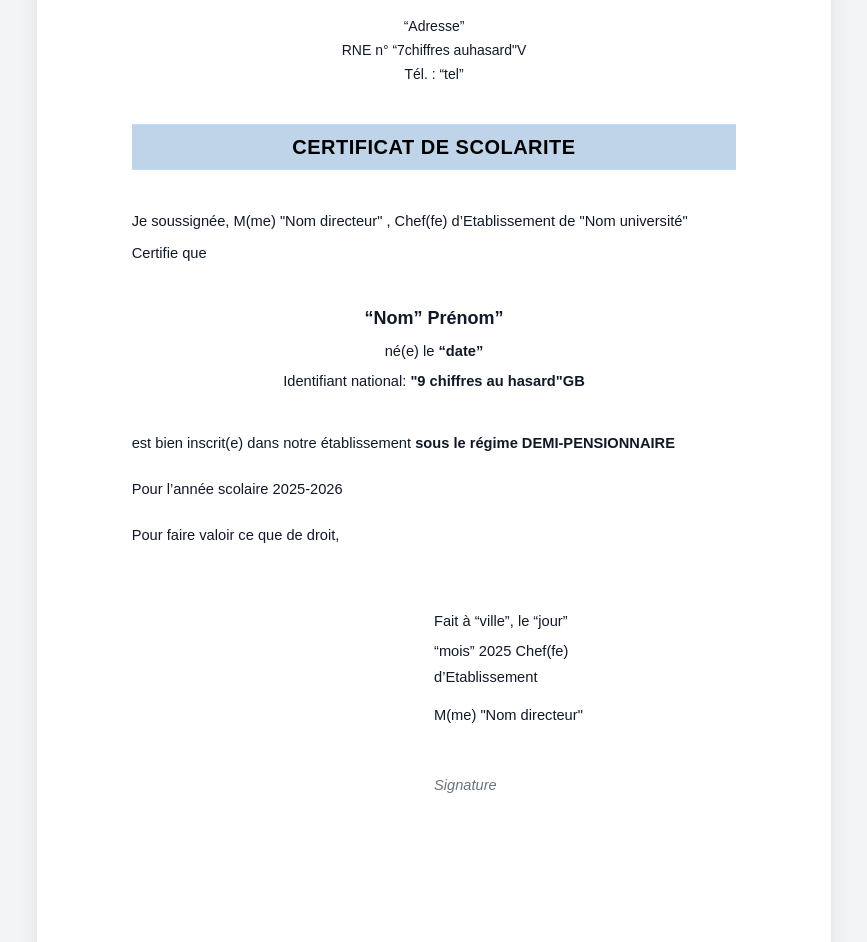
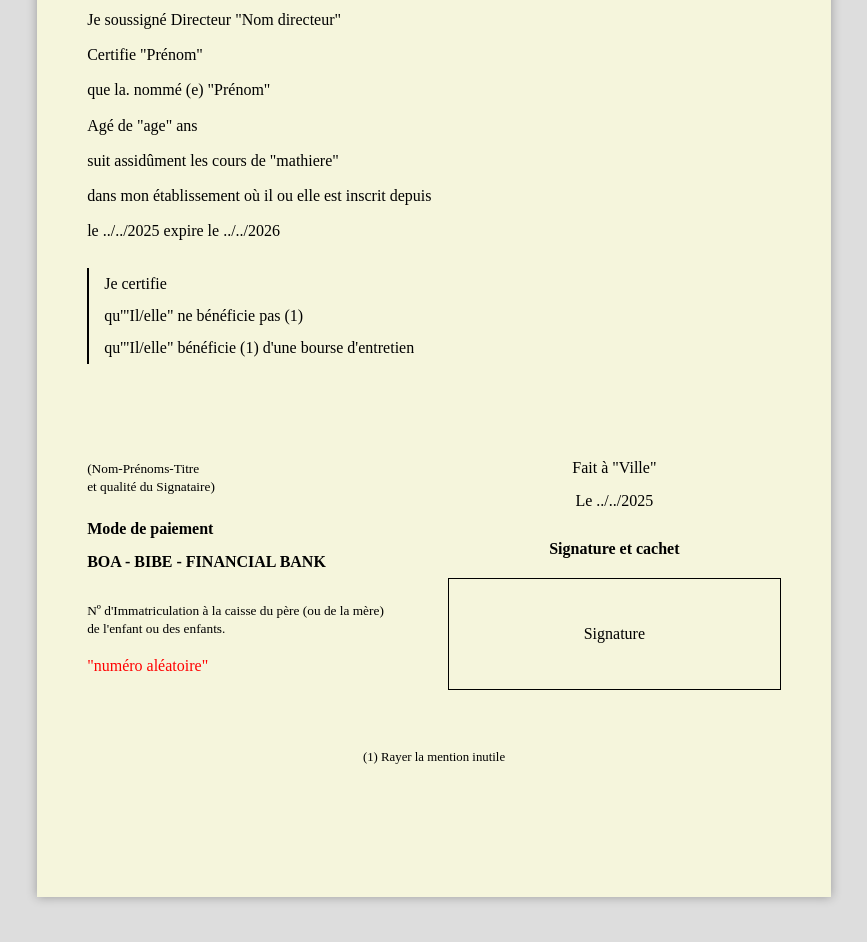
Before and after one commit to Antonin2938/carte-etudiant-france, a plain HTML site: page model.html in a window 1280 px wide. Shown: the part 246-1188 px from the top of the page, without its empty margins (206-1073 px from the left). After the commit the page ends 1163 px from the top, so only its background shows below. Drawn offline with nearby package versions, Linux system fonts and the light colour scheme.

Commit message:
Nouveau modèle de certificat FR - style classique

```diff
--- a/model.html
+++ b/model.html
@@ -1,108 +1,176 @@
 <!DOCTYPE html>
 <html lang="fr">
+
 <head>
     <meta charset="UTF-8">
     <meta name="viewport" content="width=device-width, initial-scale=1.0">
     <title>Certificat de Scolarité</title>
-    <script src="https://cdn.tailwindcss.com"></script>
     <style>
-        /* Configuration pour l'impression */
-        @media print {
         body {
-                background: white;
-            }
-            .page-shadow {
-                box-shadow: none;
+            font-family: "Times New Roman", serif;
             margin: 0;
-                width: 100%;
-                max-width: 100%;
-            }
-            .no-print {
-                display: none;
-            }
-            /* Force l'impression des couleurs de fond (la barre bleue) */
-            * {
-                -webkit-print-color-adjust: exact !important;
-                print-color-adjust: exact !important;
-            }
+            padding: 20px;
+            background-color: #ddd;
         }
 
-        /* Police similaire aux documents administratifs */
-        body {
-            font-family: 'Arial', sans-serif;
+        .page {
+            width: 210mm;
+            min-height: 297mm;
+            margin: 0 auto;
+            padding: 40px 50px;
+            background-color: #f5f5dc;
+            box-sizing: border-box;
+            box-shadow: 0 0 10px rgba(0, 0, 0, 0.3);
+        }
+
+        .header {
+            text-align: center;
+            margin-bottom: 30px;
+        }
+
+        .header h3 {
+            margin: 2px 0;
+            font-weight: normal;
+        }
+
+        .header h1 {
+            margin: 20px 0;
+            text-decoration: underline;
+        }
+
+        .header h2 {
+            font-weight: normal;
+            font-size: 1.1em;
+            margin: 15px 0;
+        }
+
+        .content {
+            line-height: 2.2;
+        }
+
+        .content p {
+            margin: 0;
+        }
+
+        .field {
+            display: inline;
+        }
+
+        .certification-box {
+            margin: 20px 0;
+            padding-left: 15px;
+            border-left: 2px solid #000;
+            line-height: 2;
+        }
+
+        .certification-box p {
+            margin: 0;
+        }
+
+        .footer {
+            display: flex;
+            justify-content: space-between;
+            margin-top: 80px;
+        }
+
+        .footer-left,
+        .footer-right {
+            width: 48%;
+        }
+
+        .footer-left p {
+            margin: 15px 0;
+        }
+
+        .footer-right p {
+            margin: 15px 0;
+        }
+
+        .footer-right {
+            text-align: center;
+        }
+
+        .signature-box {
+            border: 1px solid #000;
+            padding: 15px;
+            margin-top: 20px;
+            min-height: 80px;
+            text-align: center;
+            display: flex;
+            align-items: center;
+            justify-content: center;
+        }
+
+        .note {
+            font-size: 0.8em;
+            text-align: center;
+            margin-top: 60px;
+        }
+
+        .signataire-info {
+            margin-bottom: 25px;
+        }
+
+        .payment-info {
+            margin-top: 25px;
         }
     </style>
 </head>
-<body class="bg-gray-100 min-h-screen flex flex-col items-center py-8">
 
-    <!-- Bouton d'impression (visible uniquement à l'écran) -->
-    <div class="no-print mb-6">
-        <button onclick="window.print()" class="bg-blue-600 hover:bg-blue-700 text-white font-bold py-2 px-4 rounded shadow transition">
-            Imprimer / Enregistrer en PDF
-        </button>
+<body>
+    <div class="page">
+        <div class="header">
+            <h3>CAISSE NATIONALE DE SECURITE SOCIALE</h3>
+            <h3>B.P. 374 COTONOU</h3>
+            <hr style="width: 50px; margin: 10px auto;">
+            <h1>CERTIFICAT DE SCOLARITE</h1>
+            <h2>ANNEE SCOLAIRE 2005.. 2006.</h2>
         </div>
 
-    <!-- La feuille A4 -->
-    <div class="page-shadow bg-white w-full max-w-[21cm] min-h-[29.7cm] p-[2.5cm] shadow-xl relative mx-auto text-gray-900 text-[11pt]">
+        <div class="content">
+            <p>Je soussigné Directeur <span class="field">"Nom directeur"</span></p>
+            <p>Certifie <span class="field">"Prénom"</span></p>
+            <p>que l<span class="field">a</span>. nommé (e) <span class="field">"Prénom"</span></p>
+            <p>Agé de <span class="field">"age"</span> ans</p>
+            <p>suit assidûment les cours de <span class="field">"mathiere"</span></p>
+            <p>dans mon établissement où il ou elle est inscrit depuis</p>
+            <p>le <span class="field">../../2025</span> expire le <span class="field">../../2026</span></p>
+        </div>
 
-        <!-- En-tête -->
-        <div class="text-center mb-10">
-            <h1 class="text-4xl mb-8">“LOGO”</h1>
+        <div class="certification-box">
+            <p>Je certifie</p>
+            <p>qu'<span class="field">"Il/elle"</span> ne bénéficie pas (1)</p>
+            <p>qu'<span class="field">"Il/elle"</span> bénéficie (1) d'une bourse d'entretien</p>
+        </div>
 
-            <div class="text-sm space-y-1">
-                <p>“Adresse”</p>
-                <p>RNE n° “7chiffres auhasard"V</p>
-                <p>Tél. : “tel”</p>
+        <div class="footer">
+            <div class="footer-left">
+                <div class="signataire-info">
+                    <p><small>(Nom-Prénoms-Titre<br>et qualité du Signataire)</small></p>
+                </div>
+
+                <div class="payment-info">
+                    <p><strong>Mode de paiement</strong></p>
+                    <p><strong>BOA - BIBE - FINANCIAL BANK</strong></p>
+                </div>
+
+                <div style="margin-top: 30px;">
+                    <p><small>Nº d'Immatriculation à la caisse du père (ou de la mère)<br>de l'enfant ou des
+                            enfants.</small></p>
+                    <p style="margin-top: 20px;"><span class="field" style="color: red;">"numéro aléatoire"</span></p>
                 </div>
             </div>
 
-        <!-- Titre Bleu -->
-        <div class="bg-[#bfd4e9] py-2 px-4 mb-10 text-center border-t border-b border-blue-200">
-            <h2 class="text-xl font-bold uppercase tracking-wide text-black">CERTIFICAT DE SCOLARITE</h2>
-        </div>
-
-        <!-- Corps du texte -->
-        <div class="mb-8">
-            <p class="leading-relaxed">
-                Je soussignée, M(me) "Nom directeur" , Chef(fe) d’Etablissement de "Nom université"
-            </p>
-            <p class="mt-2">Certifie que</p>
-        </div>
-
-        <!-- Informations Élève (Centré) -->
-        <div class="text-center my-10 space-y-2">
-            <p class="text-lg font-bold">“Nom” Prénom”</p>
-            <p>né(e) le <span class="font-bold">“date”</span></p>
-            <p>Identifiant national: <span class="font-bold">"9 chiffres au hasard"GB</span></p>
-        </div>
-
-        <!-- Fin du texte -->
-        <div class="space-y-6 mb-12">
-            <p>
-                est bien inscrit(e) dans notre établissement <span class="font-bold">sous le régime DEMI-PENSIONNAIRE</span>
-            </p>
-            <!-- Suppression de la classe 'font-bold' -->
-            <p>
-                Pour l’année scolaire 2025-2026
-            </p>
-            <p class="mt-8">
-                Pour faire valoir ce que de droit,
-            </p>
-        </div>
-
-        <!-- Bloc Signature (Aligné à droite) -->
-        <div class="flex justify-end mt-16">
-            <div class="text-left w-1/2 relative">
-                <p class="mb-2">Fait à “ville”, le “jour”</p>
-                <p class="mb-1">“mois” 2025 Chef(fe)</p>
-                <p class="mb-4">d’Etablissement</p>
-                <p class="mb-2">M(me) "Nom directeur"</p>
-
-                <!-- Remplacement de la signature graphique par du texte -->
-                <p class="mt-12 italic text-gray-500">Signature</p>
+            <div class="footer-right">
+                <p>Fait à <span class="field">"Ville"</span></p>
+                <p>Le <span class="field">../../2025</span></p>
+                <p style="margin-top: 30px;"><strong>Signature et cachet</strong></p>
+                <div class="signature-box">Signature</div>
             </div>
         </div>
 
+        <p class="note">(1) Rayer la mention inutile</p>
     </div>
 </body>
+
 </html>
```
Also changed, not shown: index.html (+117 -91 lines), 1 other file. Lines whose indentation alone changed are shown as unchanged.
